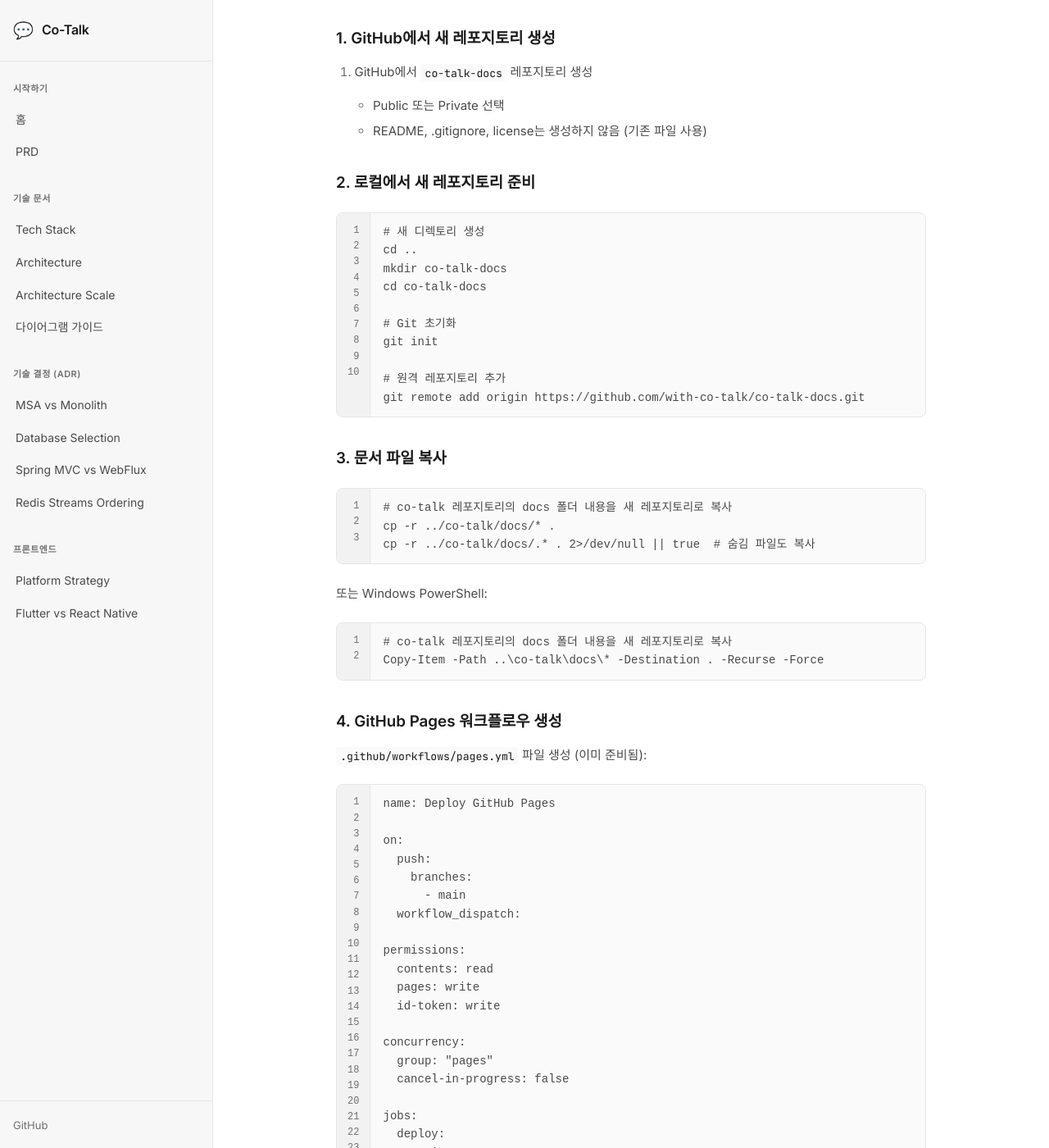
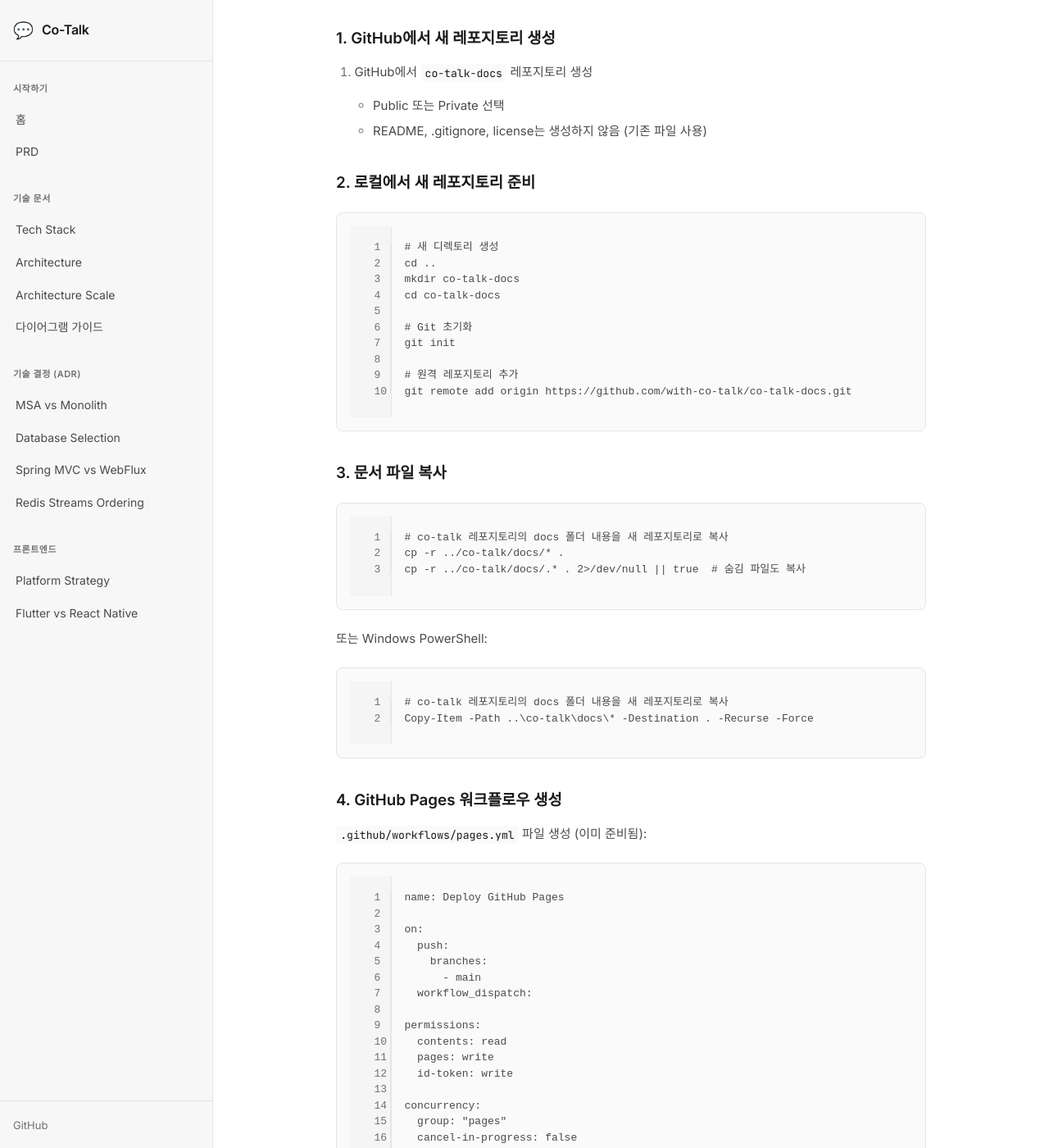
Before and after one commit to with-co-talk/co-talk-docs, a Jekyll site: the page built from MIGRATION-GUIDE.md, in a window 1280 px wide and 1400 px high, scrolled down 488 px. Shown: the whole window at 82% size. Built offline with Jekyll 4.4.1, drawn with Linux system fonts in a browser that asks for light colours; our own code applies the rules of GitHub Pages for plain Markdown files.

Commit message:
fix: 라인 넘버를 인라인으로 변경하고 line-height 정확히 맞춤

```diff
--- a/_config.yml
+++ b/_config.yml
@@ -27,7 +27,7 @@ kramdown:
   syntax_highlighter: rouge
   syntax_highlighter_opts:
     block:
-      line_numbers: true
+      line_numbers: inline
 
 # 기타 설정
 show_excerpts: true
--- a/assets/css/custom.css
+++ b/assets/css/custom.css
@@ -351,7 +351,7 @@ pre code {
   white-space: pre;
 }
 
-/* Rouge 코드 하이라이터 - 라인 넘버 포함 스타일 */
+/* Rouge 코드 하이라이터 */
 .highlight {
   background: var(--bg-secondary);
   border: 1px solid var(--border-color);
@@ -362,81 +362,80 @@ pre code {
 
 .highlight pre {
   margin: 0;
-  padding: 0;
+  padding: 16px;
   border: none;
   background: transparent;
+  font-size: 13px;
+  line-height: 1.5;
 }
 
-/* 라인 넘버 테이블 스타일 */
+/* 인라인 라인 넘버 스타일 */
+.highlight .lineno {
+  display: inline-block;
+  width: 32px;
+  margin-right: 16px;
+  padding-right: 12px;
+  text-align: right;
+  color: var(--text-muted);
+  border-right: 1px solid var(--border-color);
+  user-select: none;
+}
+
+/* 테이블 방식 라인 넘버 (fallback) */
 .highlight table {
   margin: 0;
   border: none;
   border-collapse: collapse;
-  width: auto;
-  min-width: 100%;
-  table-layout: auto;
-}
-
-.highlight table tbody {
-  display: table-row-group;
-}
-
-.highlight table tr {
-  display: table-row;
-}
-
-.highlight table tr:hover td {
-  background: var(--bg-hover);
+  width: 100%;
 }
 
 .highlight table td {
-  display: table-cell;
   padding: 0;
   border: none;
   vertical-align: top;
 }
 
-/* 라인 넘버 영역 */
-.highlight .gutter,
-.highlight .rouge-gutter,
-.highlight td.gutter {
-  width: 1px;
-  min-width: 40px;
-  padding: 12px 0;
+.highlight table tr:hover td {
+  background: transparent;
+}
+
+.highlight td.gutter,
+.highlight td.rouge-gutter {
+  width: 50px;
+  padding: 16px 0;
   text-align: right;
-  background: rgba(0, 0, 0, 0.03);
+  background: rgba(0, 0, 0, 0.02);
   border-right: 1px solid var(--border-color);
   user-select: none;
 }
 
-.highlight .gutter pre,
-.highlight .rouge-gutter pre,
-.highlight td.gutter pre {
+.highlight td.gutter pre,
+.highlight td.rouge-gutter pre {
+  margin: 0;
   padding: 0 12px;
+  font-size: 13px;
+  line-height: 1.5;
   color: var(--text-muted);
-  font-size: 12px;
+  background: transparent;
 }
 
-/* 코드 영역 */
-.highlight .code,
-.highlight .rouge-code,
-.highlight td.code {
-  padding: 12px 16px;
-  width: 100%;
+.highlight td.code,
+.highlight td.rouge-code {
+  padding: 16px;
 }
 
-.highlight .code pre,
-.highlight .rouge-code pre,
-.highlight td.code pre {
+.highlight td.code pre,
+.highlight td.rouge-code pre {
+  margin: 0;
   padding: 0;
-  margin: 0;
+  font-size: 13px;
+  line-height: 1.5;
 }
 
 @media (prefers-color-scheme: dark) {
-  .highlight .gutter,
-  .highlight .rouge-gutter,
-  .highlight td.gutter {
-    background: rgba(255, 255, 255, 0.03);
+  .highlight td.gutter,
+  .highlight td.rouge-gutter {
+    background: rgba(255, 255, 255, 0.02);
   }
 }
 
```
